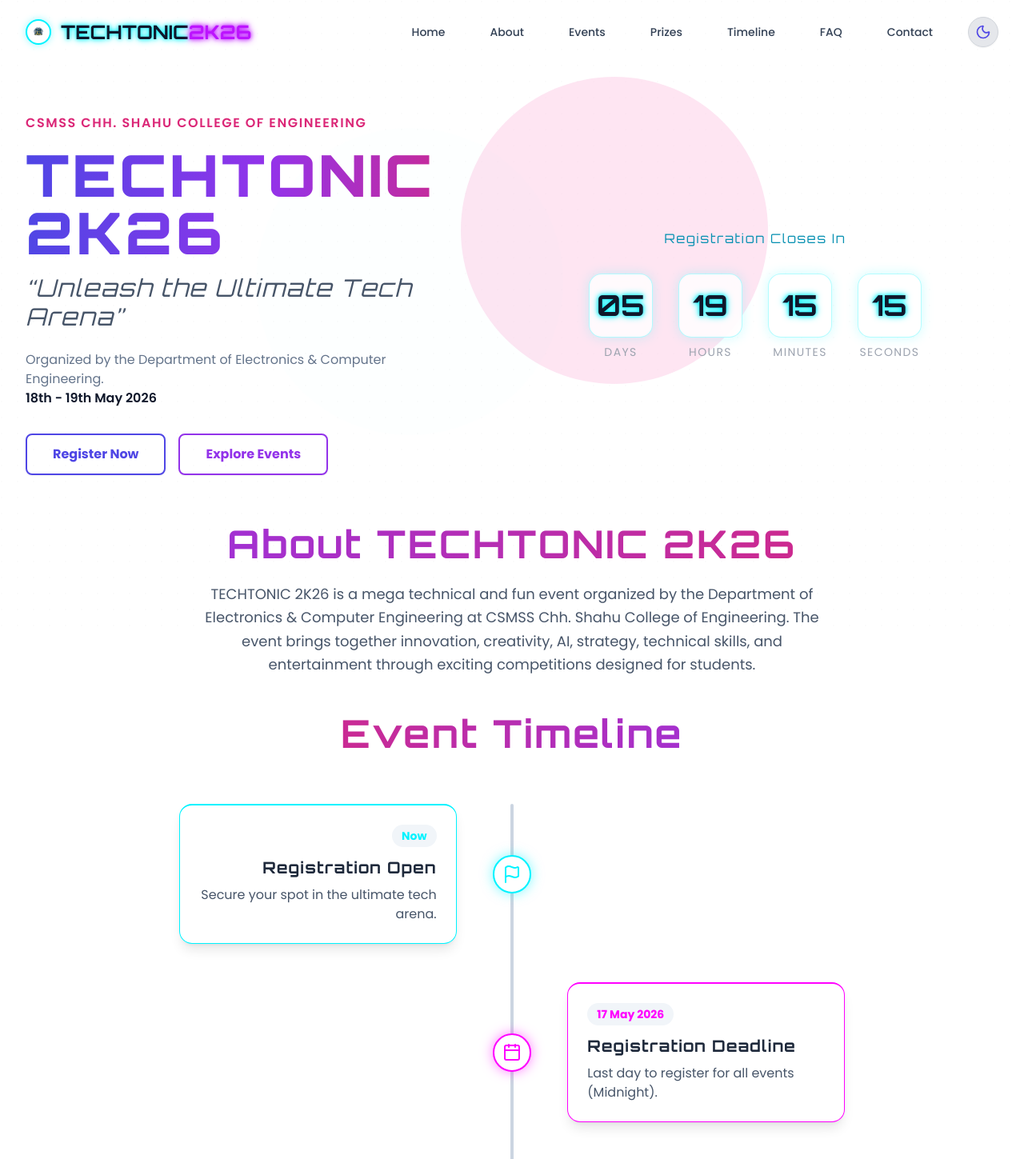
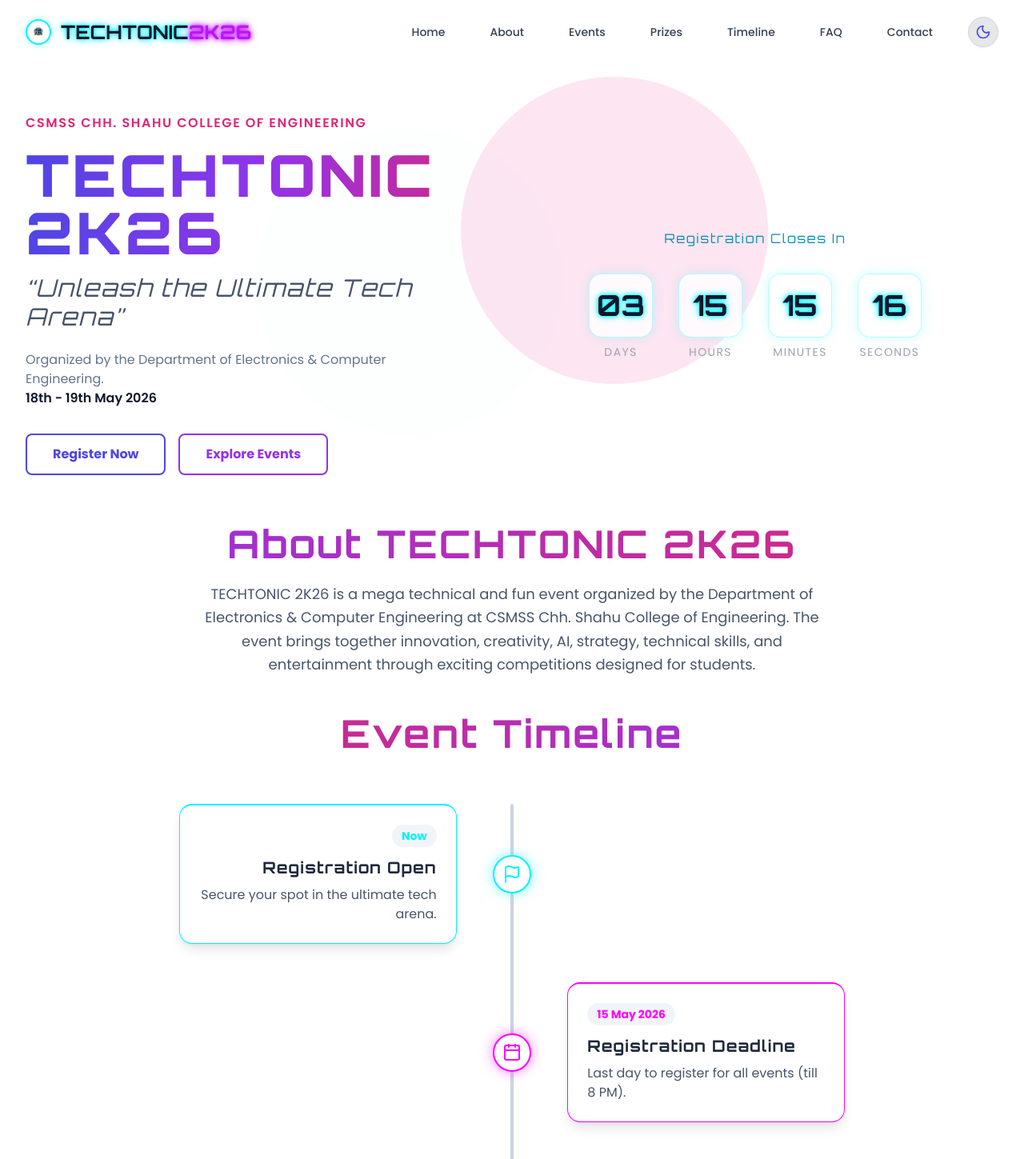
Before and after one commit to Saurabh-Shinde-Patil/TechTonic-2026, a React (Vite) app: page / in a window 1280 px wide. Shown: the top 1449 px of the page at 80% size. Built offline with nearby package versions, Linux system fonts and the light colour scheme.

Commit message:
update registration deadline

```diff
--- a/src/components/Hero.jsx
+++ b/src/components/Hero.jsx
@@ -2,7 +2,7 @@
 import CountdownTimer from './CountdownTimer';
 
 export default function Hero() {
-  const targetDate = "2026-05-17T23:59:59"; // 17 May 2026 Midnight
+  const targetDate = "2026-05-15T20:00:00"; // 15 May 2026 8:00 PM
 
   return (
     <section id="home" className="relative min-h-[80vh] flex items-center justify-center pt-28 pb-4 overflow-hidden">
--- a/src/data/siteData.js
+++ b/src/data/siteData.js
@@ -82,9 +82,9 @@
     shadow: 'shadow-[0_0_15px_rgba(0,243,255,0.5)]'
   },
   {
-    date: '17 May 2026',
+    date: '15 May 2026',
     title: 'Registration Deadline',
-    description: 'Last day to register for all events (Midnight).',
+    description: 'Last day to register for all events (till 8 PM).',
     icon: Calendar,
     color: 'text-neon-pink',
     borderColor: 'border-neon-pink',
```
